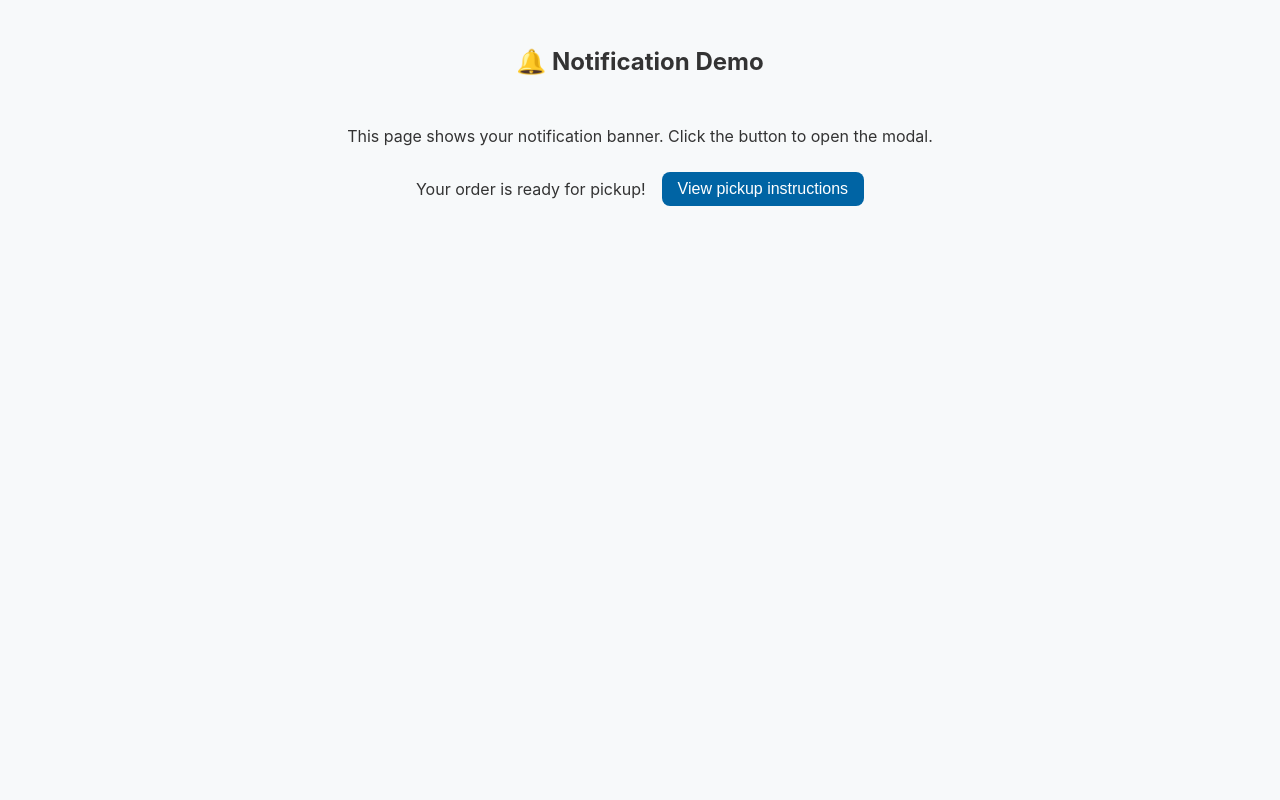
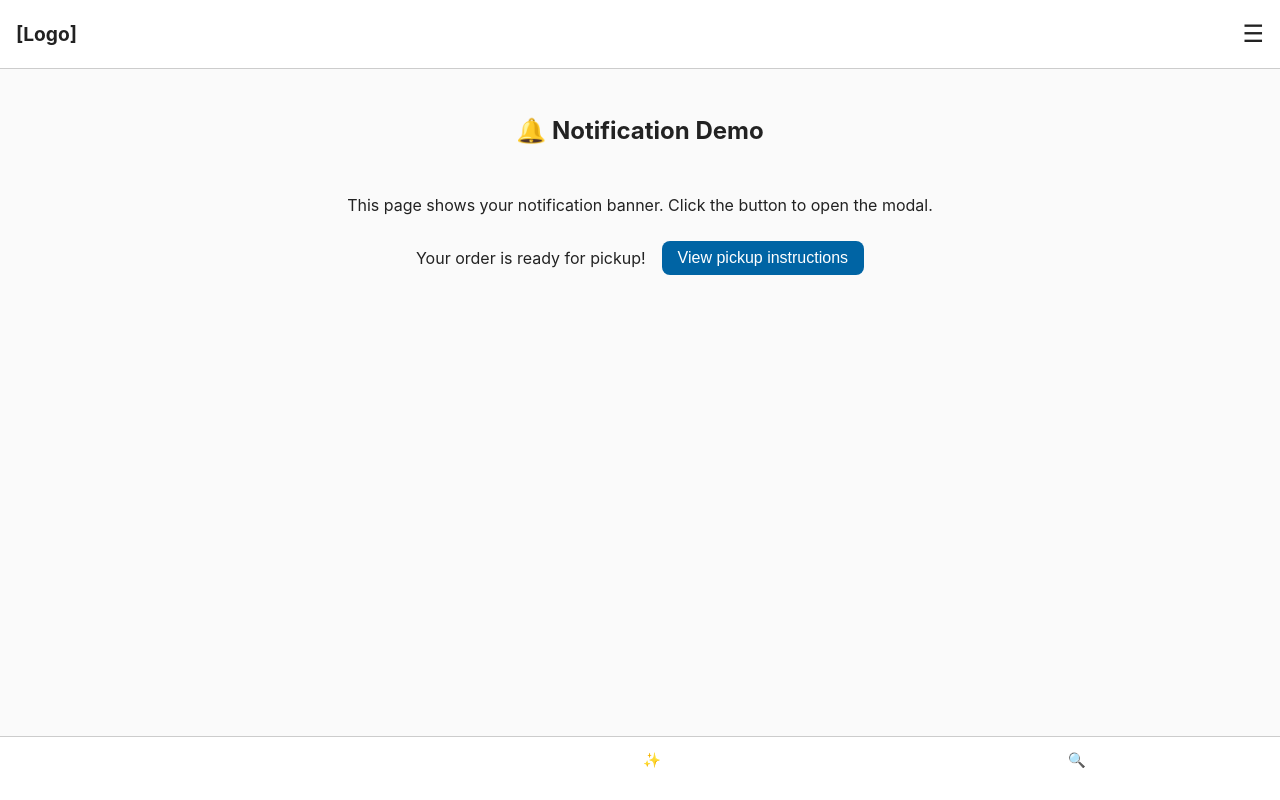
Before and after one commit to jamal-chukwuka/fleek, a React (Vite) app in the folder my-app/: page /demo-notification in a window 1280 px wide. Built offline with nearby package versions, Linux system fonts and the light colour scheme; a web font is replaced by a local one.

Commit message:
Fixed page arrangement
Added header and footer

```diff
--- a/my-app/src/App.css
+++ b/my-app/src/App.css
@@ -5,12 +5,15 @@
    — Color palette, spacing scale, border radius
    ================================================ */
    :root {
-    --color-primary:    #0064A4;  /* UIC Blue */
-    --color-secondary:  #FFCC00;  /* UIC Gold */
-    --color-accent:     #F7F9FA;  /* Very light grey */
-    --color-bg:         #FFFFFF;  /* White */
-    --color-text:       #333333;  /* Dark grey */
-    --color-muted:      #777777;  /* Medium grey */
+    --color-primary:   #0064A4;  /* UIC Blue */
+    --color-secondary: #FFCC00;  /* UIC Gold */
+    --color-accent:    #FAFAFA;  /* Light background */
+    --color-bg:        #FFFFFF;  /* Card background */
+    --color-text:      #222222;  /* Main text */
+    --color-muted:     #777777;  /* Muted text */
+    --color-border:    #DDDDDD;  /* Divider lines */
+    --color-error:     #FF4C4C;  /* Error red */
+    --color-success:   #4CAF50;  /* Success green */
 
     --space-xs: 4px;
     --space-sm: 8px;
@@ -20,6 +23,7 @@
 
     --radius: 8px;
   }
+
 
   /* ================================================
      Reset & Base Styles
@@ -199,3 +203,130 @@
     flex: 0 0 200px;             /* fixed 200px width */
     max-width: 200px;
   }
+
+
+  /* App Wrapper for header/footer layout */
+.app-wrapper {
+  display: flex;
+  flex-direction: column;
+  min-height: 100vh;
+}
+
+/* Main Content Area */
+.main-content {
+  flex-grow: 1;
+}
+
+/* Category Container */
+.category-container {
+  margin-bottom: 2rem;
+}
+
+/* Horizontal carousel wrapper: flex row */
+.carousel-wrapper {
+  display: flex;
+  align-items: center;
+  width: 100%;
+  gap: 0.5rem;
+}
+
+/* Scrollable row of cards */
+.scroll-row {
+  display: flex;
+  gap: var(--space-sm);
+  overflow-x: auto;
+  scroll-behavior: smooth;
+  flex-grow: 1;
+  padding: 0.5rem 0;
+}
+
+.scroll-row::-webkit-scrollbar {
+  display: none;
+}
+
+/* Each card inside */
+.scroll-item {
+  flex: 0 0 200px;
+}
+
+/* Arrows */
+.carousel-arrow {
+  background: rgba(255,255,255,0.9);
+  border: none;
+  border-radius: 50%;
+  padding: 8px;
+  cursor: pointer;
+  height: 40px;
+  width: 40px;
+  display: flex;
+  align-items: center;
+  justify-content: center;
+}
+
+/* Category header */
+.category-header {
+  font-size: 1.5rem;
+  margin-bottom: 0.5rem;
+}
+
+/* Top header */
+.header {
+  background: white;
+  padding: 1rem;
+  border-bottom: 1px solid #ccc;
+  display: flex;
+  justify-content: space-between;
+  align-items: center;
+}
+
+.logo {
+  font-weight: bold;
+  font-size: 1.2rem;
+}
+
+.hamburger span {
+  font-size: 1.5rem;
+  cursor: pointer;
+}
+
+/* Bottom nav bar */
+.footer {
+  background: white;
+  border-top: 1px solid #ccc;
+  display: flex;
+  justify-content: space-around;
+  align-items: center;
+  padding: 0.5rem 0;
+  position: sticky;
+  bottom: 0;
+  width: 100%;
+}
+
+.footer button {
+  background: none;
+  border: none;
+  text-align: center;
+  font-size: 0.9rem;
+  flex-grow: 1;
+  padding: 0.3rem;
+  cursor: pointer;
+}
+
+.footer button.active {
+  background: black;
+  color: white;
+  border-radius: 8px;
+}
+
+/* Overall app layout */
+.app-wrapper {
+  display: flex;
+  flex-direction: column;
+  min-height: 100vh;
+  background: var(--color-accent);
+}
+
+.main-content {
+  flex-grow: 1;
+  padding-bottom: 4rem; /* Make space for bottom nav bar */
+}
--- a/my-app/src/App.jsx
+++ b/my-app/src/App.jsx
@@ -1,4 +1,5 @@
 import { Routes, Route } from 'react-router-dom';
+import Layout from './components/Layout';
 import WelcomePage  from './features/listings/WelcomePage'
 import AddPhotosPage from './features/listings/pages/AddPhotosPage';
 import PhotoReviewPage from './features/listings/pages/PhotoReviewPage';
@@ -18,6 +19,8 @@ import './App.css'
 function App() {
   return (
     <Routes>
+    <Route path="/" element={<Layout />}>
+
       <Route path="/" element={<WelcomePage />} />
       <Route path="/listing/photos" element={<AddPhotosPage />} />
       <Route path="/listing/review-photos" element={<PhotoReviewPage />} />
@@ -34,7 +37,7 @@ function App() {
       <Route path="/for-you/rate" element={<ConfirmationRatingPage />} />
       <Route path="/demo-review" element={<DemoReviewRedirect />} />
       <Route path="/demo-notification" element={<DemoNotificationPage />} />
-
+    </Route>
 
      </Routes>
   );
--- a/my-app/src/components/Footer.tsx
+++ b/my-app/src/components/Footer.tsx
@@ -1,10 +1,33 @@
 // src/components/Footer.tsx
 import React, { FC } from 'react';
+import { useLocation, useNavigate } from 'react-router-dom';
 
-const Footer: FC = () => (
-  <footer className="footer">
-    © {new Date().getFullYear()} Fleek Marketplace — UIC Student-run
-  </footer>
-);
+const Footer: FC = () => {
+  const navigate = useNavigate();
+  const { pathname } = useLocation();
+
+  return (
+    <footer className="footer bottom-nav flex-row">
+      <button
+        className={pathname === '/listing/new' ? 'active' : ''}
+        onClick={() => navigate('/listing/photos')}
+      >
+        ＋<br/>New listing
+      </button>
+      <button
+        className={pathname.startsWith('/for-you') ? 'active' : ''}
+        onClick={() => navigate('/for-you')}
+      >
+        ✨<br/>For You
+      </button>
+      <button
+        className={pathname === '/search' ? 'active' : ''}
+        onClick={() => navigate('/search')}
+      >
+        🔍<br/>Search
+      </button>
+    </footer>
+  );
+};
 
 export default Footer;
--- a/my-app/src/components/Header.tsx
+++ b/my-app/src/components/Header.tsx
@@ -1,15 +1,15 @@
 // src/components/Header.tsx
 import React, { FC } from 'react';
-import { NavLink } from 'react-router-dom';
 
-const Header: FC = () => (
-  <header className="header">
-    <nav className="nav">
-      <NavLink to="/"       className="nav-link">Sell</NavLink>
-      <NavLink to="/for-you" className="nav-link">Buy</NavLink>
-      <NavLink to="/demo-notification" className="nav-link">Demo</NavLink>
-    </nav>
-  </header>
-);
+const Header: FC = () => {
+  return (
+    <header className="header top-bar flex-row">
+      <div className="logo">[Logo]</div>
+      <div className="hamburger">
+        <span>☰</span>
+      </div>
+    </header>
+  );
+};
 
 export default Header;
--- /dev/null
+++ b/my-app/src/components/Layout.tsx
@@ -0,0 +1,19 @@
+// src/components/Layout.tsx
+import React, { FC } from 'react';
+import { Outlet } from 'react-router-dom';
+import Header from './Header';
+import Footer from './Footer';
+
+const Layout: FC = () => {
+  return (
+    <div className="app-wrapper">
+      <Header />
+      <main className="main-content">
+        <Outlet />
+      </main>
+      <Footer />
+    </div>
+  );
+};
+
+export default Layout;
--- a/my-app/src/features/buyer/pages/ForYouPage.tsx
+++ b/my-app/src/features/buyer/pages/ForYouPage.tsx
@@ -1,10 +1,12 @@
 // src/features/buyer/pages/ForYouPage.tsx
 import React, { FC, useEffect, useState, useRef } from 'react';
-import { useNavigate }       from 'react-router-dom';
+import { useNavigate } from 'react-router-dom';
 import Card, { ListingSummary } from '../components/Card';
-import NotificationBanner    from '../components/NotificationsBanner';
+import NotificationBanner from '../components/NotificationsBanner';
+import Header from '../../../components/Header';
+import Footer from '../../../components/Footer';
 import { collection, getDocs } from 'firebase/firestore';
-import { db }                from '../../../app/firebase';
+import { db } from '../../../app/firebase';
 import { ChevronLeft, ChevronRight } from 'lucide-react';
 
 const ForYouPage: FC = () => {
@@ -12,7 +14,6 @@ const ForYouPage: FC = () => {
   const [listings, setListings] = useState<ListingSummary[]>([]);
   const rowRefs = useRef<Record<string, HTMLDivElement | null>>({});
 
-  // load listings
   useEffect(() => {
     (async () => {
       const snap = await getDocs(collection(db, 'listings'));
@@ -51,36 +52,27 @@ const ForYouPage: FC = () => {
   };
 
   return (
+    <div className="app-wrapper">
+
+      <main className="main-content">
         <div className="container flex-col">
-      {/* Page header */}
+          {/* Welcome Header */}
           <div className="flex-col center form-group">
             <h2>Welcome, Sofia!</h2>
             <p>Amazing fashion finds we think you’ll love...</p>
           </div>
 
-      {/* Notification */}
-      <NotificationBanner />
-
-      {/* One container per category */}
+          {/* Category Carousels */}
           {categories.map(cat => {
             const items = listings.filter(l => l.category === cat);
             if (!items.length) return null;
 
             return (
               <div key={cat} className="category-container form-group">
-            {/* Category header */}
-            <div className="category-header">
-              <h3>{cat}</h3>
-            </div>
+                <h3 className="category-header">{cat}</h3>
 
-            {/* Carousel */}
-            <div className="carousel-wrapper inline-flex">
-
-
-              <div
-                className="scroll-row inline-flex"
-                ref={el => { rowRefs.current[cat] = el; }}
-              >
+                <div className="carousel-wrapper">
+                  {/* Left Arrow */}
                   <button
                     className="carousel-arrow left"
                     onClick={() => scrollRow(cat, -1)}
@@ -89,11 +81,19 @@ const ForYouPage: FC = () => {
                     <ChevronLeft />
                   </button>
 
+                  {/* Scrollable Row */}
+                  <div
+                    className="scroll-row"
+                    ref={el => { rowRefs.current[cat] = el; }}
+                  >
                     {items.map(item => (
                       <div key={item.id} className="scroll-item">
                         <Card listing={item} onClick={onClickCard} />
                       </div>
                     ))}
+                  </div>
+
+                  {/* Right Arrow */}
                   <button
                     className="carousel-arrow right"
                     onClick={() => scrollRow(cat, 1)}
@@ -103,9 +103,11 @@ const ForYouPage: FC = () => {
                   </button>
                 </div>
               </div>
-          </div>
             );
           })}
+        </div>
+      </main>
+
     </div>
   );
 };
```
Also changed, not shown: my-app/src/features/buyer/components/Slider.tsx (deleted, +0 -76 lines). Lines whose indentation alone changed are shown as unchanged.
